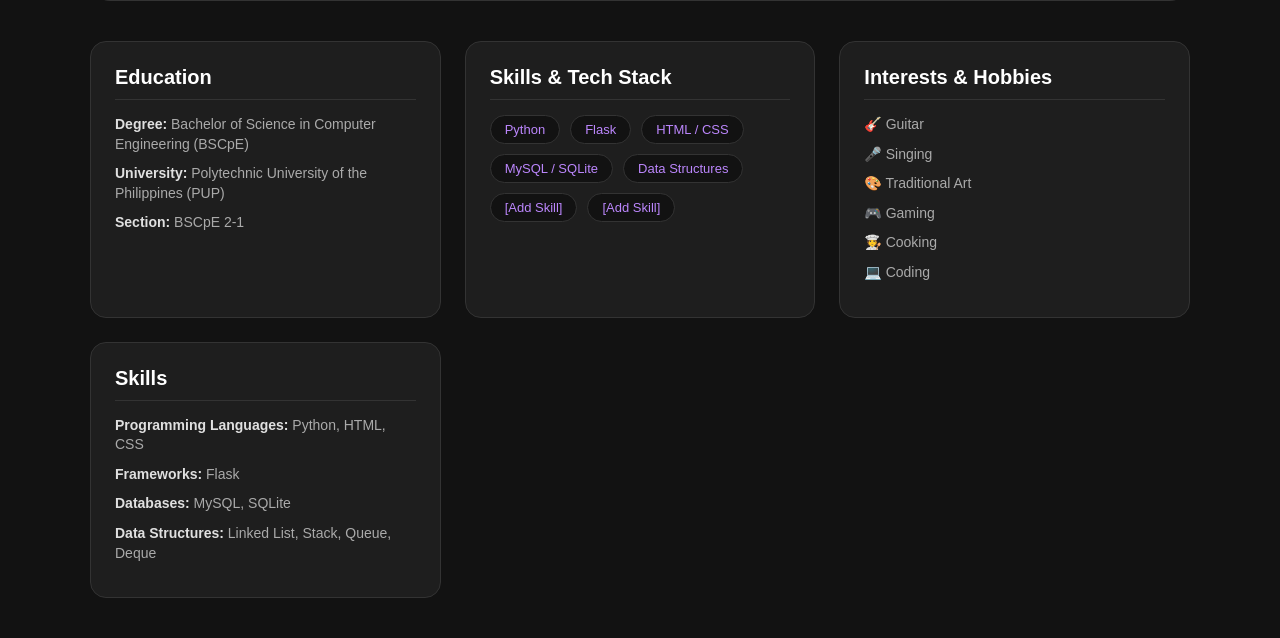
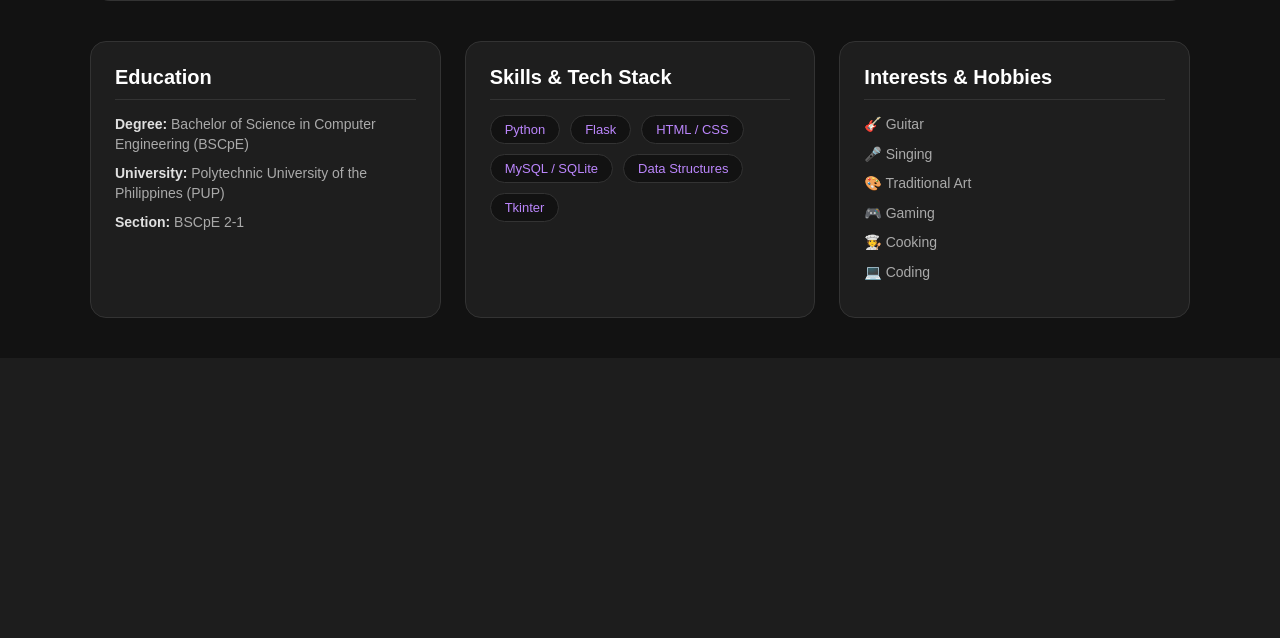
Before and after one commit to iiTzXeno/Lab-4_Python-Flask_DSA, a Flask app: page /profile in a window 1280 px wide. Shown: the part 529-1167 px from the top of the page. After the commit the page ends 847 px from the top, so only its background shows below. Run offline with Flask 3, Linux system fonts and the light colour scheme.

```diff
--- a/templates/profile.html
+++ b/templates/profile.html
@@ -220,8 +220,7 @@
                     <span class="tag">HTML / CSS</span>
                     <span class="tag">MySQL / SQLite</span>
                     <span class="tag">Data Structures</span>
-                    <span class="tag">[Add Skill]</span>
-                    <span class="tag">[Add Skill]</span>
+                    <span class="tag">Tkinter</span>
                 </div>
             </div>
 
@@ -237,17 +236,6 @@
                     <li>💻 Coding</li>
                 </ul>
             </div>
-
-            <div class="detail-card">
-                <h3>Skills</h3>
-                <ul>
-                    <li><strong>Programming Languages:</strong> Python, HTML, CSS</li>
-                    <li><strong>Frameworks:</strong> Flask</li>
-                    <li><strong>Databases:</strong> MySQL, SQLite</li>
-                    <li><strong>Data Structures:</strong> Linked List, Stack, Queue, Deque</li>
-                </ul>
-            </div>
-
         </div>
 
     </main>
```
